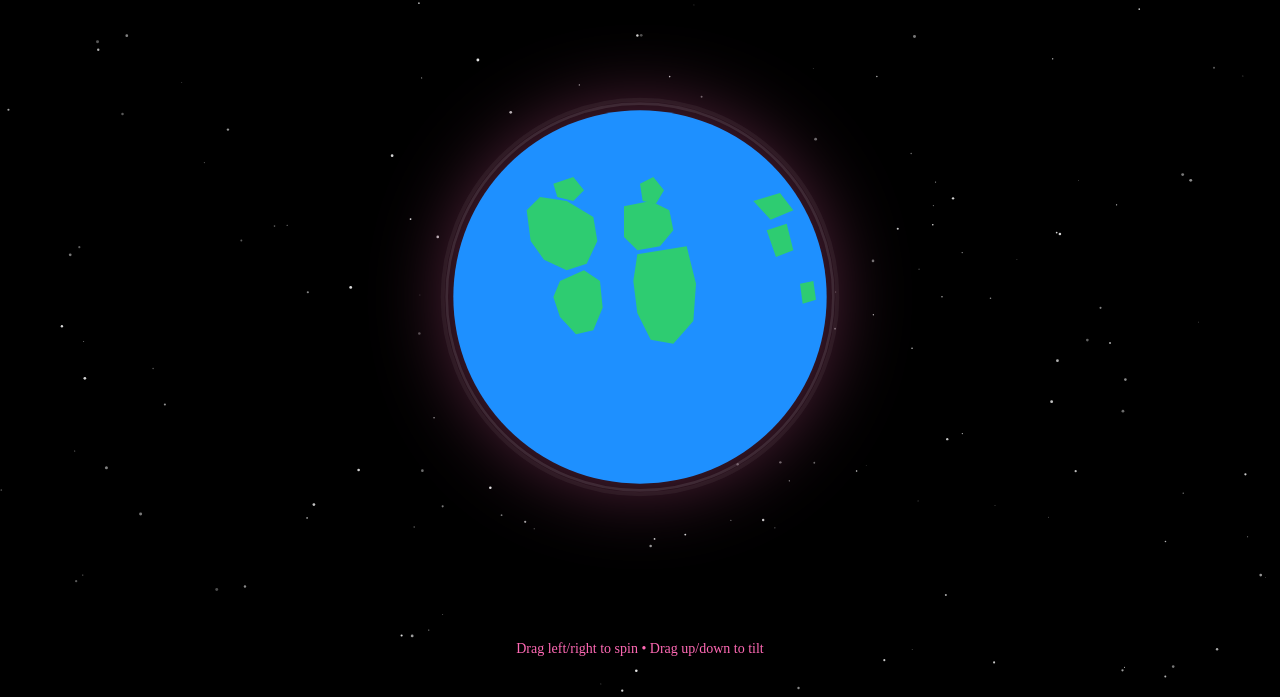
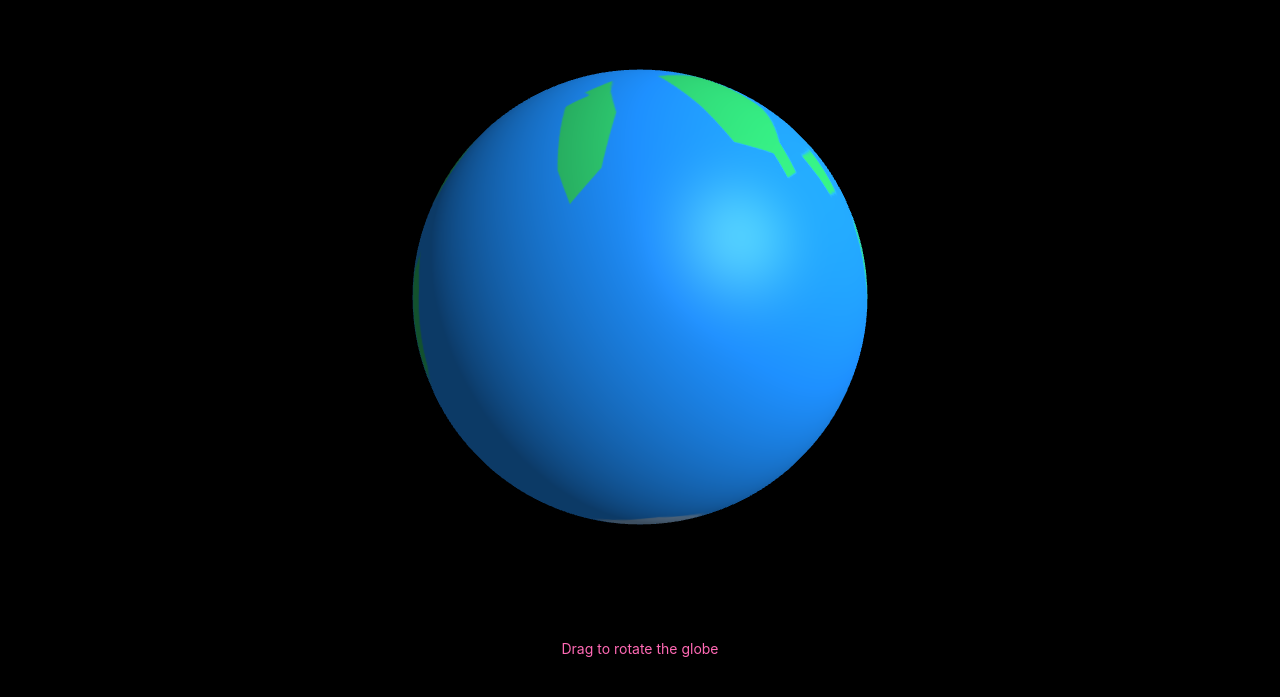
Before and after one commit to santai-artifacts/jeremy-saputo-untitled-project-8-1522, a plain HTML site: page index.html in a window 1280 px wide. Shown: the part 103-800 px from the top of the page. Drawn offline with nearby package versions, Linux system fonts and the light colour scheme; animation ran at ten frames a second.

Commit message:
Ok you made it 3d but it's flat the globe itself isn't a sphere like it should be
Santai-Kind: autosave
Santai-Author: jeremy.saputo

```diff
--- a/index.html
+++ b/index.html
@@ -3,7 +3,7 @@
 <head>
     <meta charset="UTF-8">
     <meta name="viewport" content="width=device-width, initial-scale=1.0">
-    <title>Blank</title>
+    <title>3D Earth</title>
     <style>
         * {
             margin: 0;
@@ -15,6 +15,7 @@
             background: #000000;
             min-height: 100vh;
             overflow: hidden;
+            font-family: -apple-system, BlinkMacSystemFont, 'Segoe UI', sans-serif;
         }
 
         #stars {
@@ -25,57 +26,45 @@
             z-index: 0;
         }
 
-        .container {
+        #canvas {
+            display: block;
             position: relative;
             z-index: 1;
-            width: 100%;
-            height: 100vh;
-            display: flex;
-            flex-direction: column;
-            align-items: center;
-            justify-content: center;
-            perspective: 1200px;
         }
 
         h1 {
+            position: fixed;
+            top: 40px;
+            left: 50%;
+            transform: translateX(-50%);
             color: #ff69b4;
-            margin-bottom: 40px;
-            position: absolute;
-            top: 40px;
-        }
-
-        #earthContainer {
-            cursor: grab;
-            width: 400px;
-            height: 400px;
-            position: relative;
-            transform-style: preserve-3d;
-        }
-
-        #earthContainer:active {
-            cursor: grabbing;
-        }
-
-        #earth {
-            width: 100%;
-            height: 100%;
-            filter: drop-shadow(0 0 40px rgba(255, 105, 180, 0.4));
-            transform-style: preserve-3d;
+            z-index: 2;
+            font-size: 32px;
         }
 
         .controls {
+            position: fixed;
+            bottom: 40px;
+            left: 50%;
+            transform: translateX(-50%);
             color: #ff69b4;
-            margin-top: 60px;
             text-align: center;
             font-size: 14px;
-            position: absolute;
-            bottom: 40px;
+            z-index: 2;
         }
     </style>
 </head>
 <body>
     <svg id="stars" xmlns="http://www.w3.org/2000/svg"></svg>
+    <h1>Hello World</h1>
+    <canvas id="canvas"></canvas>
+    <div class="controls">
+        <p>Drag to rotate the globe</p>
+    </div>
+
+    <script src="https://cdnjs.cloudflare.com/ajax/libs/three.js/r128/three.min.js"></script>
     <script>
+        // Create stars
         const svg = document.getElementById('stars');
         const w = window.innerWidth, h = window.innerHeight;
         svg.setAttribute('viewBox', `0 0 ${w} ${h}`);
@@ -92,60 +81,96 @@
             circle.setAttribute('opacity', op);
             svg.appendChild(circle);
         }
-    </script>
-    <div class="container">
-        <h1>Hello World</h1>
-        <div id="earthContainer">
-            <svg id="earth" viewBox="0 0 300 300" xmlns="http://www.w3.org/2000/svg">
-                <!-- Ocean -->
-                <circle cx="150" cy="150" r="140" fill="#1e90ff"/>
 
-                <!-- Front side continents -->
-                <!-- North America - larger -->
-                <path d="M 65 85 L 75 75 L 95 78 L 115 90 L 118 108 L 110 125 L 95 130 L 78 122 L 68 108 Z" fill="#2ecc71"/>
-                <!-- North America - Greenland -->
-                <path d="M 85 65 L 100 60 L 108 70 L 100 78 L 88 75 Z" fill="#2ecc71"/>
+        // Three.js setup
+        const canvas = document.getElementById('canvas');
+        const scene = new THREE.Scene();
+        const camera = new THREE.PerspectiveCamera(75, window.innerWidth / window.innerHeight, 0.1, 1000);
+        const renderer = new THREE.WebGLRenderer({ canvas, antialias: true });
+        renderer.setSize(window.innerWidth, window.innerHeight);
+        renderer.setClearColor(0x000000);
+        camera.position.z = 2.5;
 
-                <!-- South America - larger -->
-                <path d="M 90 138 L 108 130 L 120 138 L 122 158 L 115 175 L 102 178 L 90 165 L 85 150 Z" fill="#2ecc71"/>
+        // Create canvas texture for Earth
+        const textureCanvas = document.createElement('canvas');
+        textureCanvas.width = 2048;
+        textureCanvas.height = 1024;
+        const ctx = textureCanvas.getContext('2d');
 
-                <!-- Europe - larger -->
-                <path d="M 138 82 L 158 78 L 172 85 L 175 100 L 165 112 L 148 115 L 138 105 Z" fill="#2ecc71"/>
-                <!-- Scandinavia -->
-                <path d="M 150 65 L 160 60 L 168 70 L 162 80 L 152 78 Z" fill="#2ecc71"/>
+        // Draw ocean
+        ctx.fillStyle = '#1e90ff';
+        ctx.fillRect(0, 0, textureCanvas.width, textureCanvas.height);
 
-                <!-- Africa - larger -->
-                <path d="M 148 118 L 185 112 L 192 140 L 190 168 L 175 185 L 158 182 L 148 162 L 145 138 Z" fill="#2ecc71"/>
+        // Draw continents
+        ctx.fillStyle = '#2ecc71';
 
-                <!-- Back side continents (Pacific side, offset by ~180 degrees) -->
-                <!-- Japan -->
-                <path d="M 245 100 L 260 95 L 265 115 L 252 120 Z" fill="#2ecc71"/>
-                <!-- Eastern Russia -->
-                <path d="M 235 78 L 255 72 L 265 85 L 248 92 Z" fill="#2ecc71"/>
-                <!-- Pacific islands suggestion -->
-                <path d="M 270 140 L 280 138 L 282 152 L 272 155 Z" fill="#2ecc71"/>
+        // Helper to draw continent
+        function drawContinent(startX, startY, points) {
+            ctx.beginPath();
+            ctx.moveTo(startX + points[0][0], startY + points[0][1]);
+            for (let i = 1; i < points.length; i++) {
+                ctx.lineTo(startX + points[i][0], startY + points[i][1]);
+            }
+            ctx.closePath();
+            ctx.fill();
+        }
 
-                <!-- Atmosphere glow -->
-                <circle cx="150" cy="150" r="145" fill="none" stroke="rgba(255, 255, 255, 0.1)" stroke-width="2"/>
-                <circle cx="150" cy="150" r="148" fill="none" stroke="rgba(255, 255, 255, 0.05)" stroke-width="3"/>
-            </svg>
-        </div>
-        <div class="controls">
-            <p>Drag left/right to spin • Drag up/down to tilt</p>
-        </div>
-    </div>
+        // North America
+        drawContinent(100, 300, [[0, 0], [40, -30], [80, -20], [100, 20], [80, 80], [40, 70], [20, 50]]);
+        drawContinent(120, 250, [[0, 0], [30, -20], [35, 20], [20, 30]]);
 
-    <script>
-        const container = document.getElementById('earthContainer');
-        const earth = document.getElementById('earth');
-        let rotationX = 0;
-        let rotationY = 0;
+        // South America
+        drawContinent(150, 480, [[0, 0], [40, -20], [50, 20], [45, 120], [20, 140], [0, 100]]);
+
+        // Europe/Africa
+        drawContinent(400, 280, [[0, 0], [60, -40], [80, 20], [70, 100], [40, 140], [20, 100], [10, 50]]);
+        drawContinent(420, 250, [[0, 0], [40, -30], [45, 10], [35, 30]]);
+
+        // Asia
+        drawContinent(550, 200, [[0, 0], [150, -50], [200, 50], [150, 150], [80, 140], [50, 80]]);
+
+        // India
+        drawContinent(680, 320, [[0, 0], [30, -10], [35, 50], [15, 60]]);
+
+        // Southeast Asia
+        drawContinent(750, 340, [[0, 0], [50, -20], [60, 40], [30, 50]]);
+
+        // Australia
+        drawContinent(850, 420, [[0, 0], [60, -40], [75, 20], [70, 100], [40, 110], [10, 70]]);
+        drawContinent(920, 380, [[0, 0], [15, -15], [18, 30], [10, 40]]);
+
+        // Back side (Pacific/Asia eastern)
+        drawContinent(1400, 280, [[0, 0], [40, -30], [50, 20], [40, 50]]);
+        drawContinent(1550, 240, [[0, 0], [80, -40], [100, 40], [70, 100]]);
+
+        // Antarctica hint
+        ctx.fillStyle = '#e8e8e8';
+        ctx.globalAlpha = 0.6;
+        drawContinent(400, 850, [[0, 0], [150, -30], [250, -20], [300, 30], [200, 80], [50, 70]]);
+        ctx.globalAlpha = 1;
+
+        const texture = new THREE.CanvasTexture(textureCanvas);
+        const geometry = new THREE.SphereGeometry(1, 64, 64);
+        const material = new THREE.MeshPhongMaterial({ map: texture });
+        const globe = new THREE.Mesh(geometry, material);
+        scene.add(globe);
+
+        // Lighting
+        const light1 = new THREE.DirectionalLight(0xffffff, 0.8);
+        light1.position.set(5, 3, 5);
+        scene.add(light1);
+
+        const light2 = new THREE.AmbientLight(0xffffff, 0.4);
+        scene.add(light2);
+
+        // Interaction
         let isDragging = false;
         let lastX = 0;
         let lastY = 0;
+        let rotationX = 0;
+        let rotationY = 0;
 
-        // Mouse drag
-        container.addEventListener('mousedown', (e) => {
+        canvas.addEventListener('mousedown', (e) => {
             isDragging = true;
             lastX = e.clientX;
             lastY = e.clientY;
@@ -155,19 +180,18 @@
             if (!isDragging) return;
             const dx = e.clientX - lastX;
             const dy = e.clientY - lastY;
-            rotationY += dx * 0.8;
-            rotationX -= dy * 0.8;
+            rotationY += dx * 0.01;
+            rotationX += dy * 0.01;
             lastX = e.clientX;
             lastY = e.clientY;
-            updateRotation();
         });
 
         document.addEventListener('mouseup', () => {
             isDragging = false;
         });
 
-        // Touch drag
-        container.addEventListener('touchstart', (e) => {
+        // Touch support
+        canvas.addEventListener('touchstart', (e) => {
             isDragging = true;
             lastX = e.touches[0].clientX;
             lastY = e.touches[0].clientY;
@@ -177,31 +201,31 @@
             if (!isDragging) return;
             const dx = e.touches[0].clientX - lastX;
             const dy = e.touches[0].clientY - lastY;
-            rotationY += dx * 0.8;
-            rotationX -= dy * 0.8;
+            rotationY += dx * 0.01;
+            rotationX += dy * 0.01;
             lastX = e.touches[0].clientX;
             lastY = e.touches[0].clientY;
-            updateRotation();
         });
 
         document.addEventListener('touchend', () => {
             isDragging = false;
         });
 
-        // Arrow keys
-        document.addEventListener('keydown', (e) => {
-            if (e.key === 'ArrowLeft') rotationY += 15;
-            if (e.key === 'ArrowRight') rotationY -= 15;
-            if (e.key === 'ArrowUp') rotationX += 15;
-            if (e.key === 'ArrowDown') rotationX -= 15;
-            updateRotation();
+        // Animation loop
+        function animate() {
+            requestAnimationFrame(animate);
+            globe.rotation.x = rotationX;
+            globe.rotation.y = rotationY;
+            renderer.render(scene, camera);
+        }
+        animate();
+
+        // Handle window resize
+        window.addEventListener('resize', () => {
+            camera.aspect = window.innerWidth / window.innerHeight;
+            camera.updateProjectionMatrix();
+            renderer.setSize(window.innerWidth, window.innerHeight);
         });
-
-        function updateRotation() {
-            // Clamp vertical rotation to avoid over-tilting
-            rotationX = Math.max(-85, Math.min(85, rotationX));
-            earth.style.transform = `rotateX(${rotationX}deg) rotateY(${rotationY}deg)`;
-        }
     </script>
 </body>
 </html>
```
